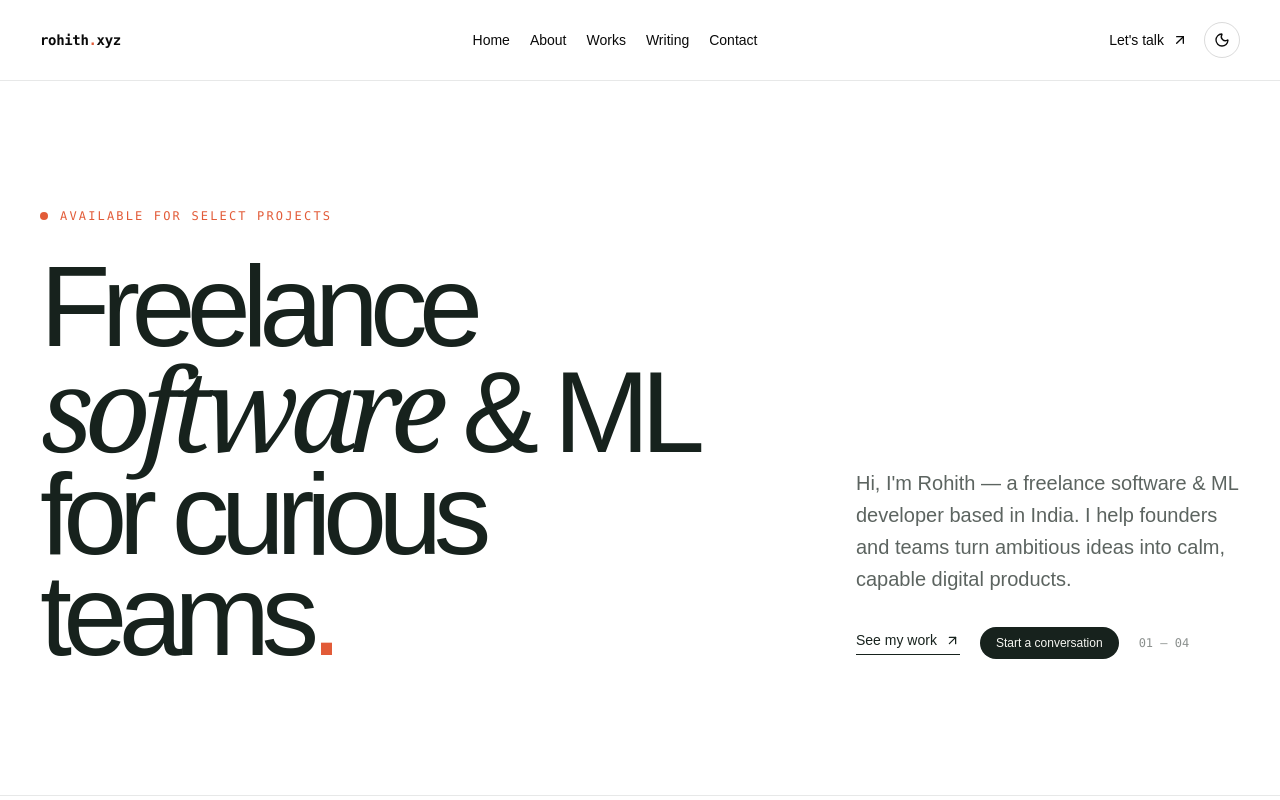
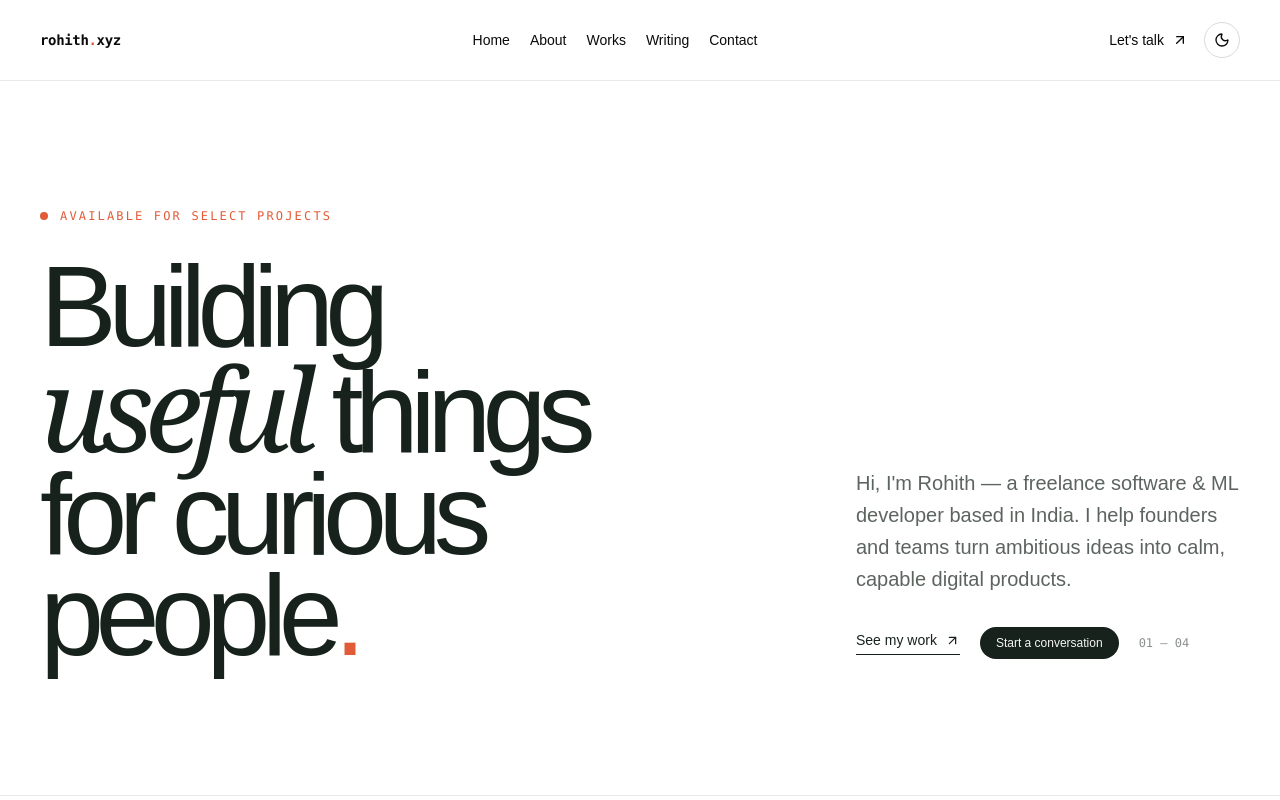
Before and after one commit to Rohith2201/rohith-portfolio, a Next.js app: page / in a window 1280 px wide. Shown: the top 800 px of the page. Built offline with nearby package versions, Linux system fonts and the light colour scheme.

Commit message:
Save code edits
V0-Edit-Session: 706a28af-b041-4519-a485-f4d06a5578e6

```diff
--- a/app/page.tsx
+++ b/app/page.tsx
@@ -66,7 +66,7 @@ export default function Page() {
       <section id="top" className="mx-auto grid max-w-7xl gap-12 px-6 pb-24 pt-40 lg:grid-cols-[1.15fr_.85fr] lg:items-end lg:px-10 lg:pb-32 lg:pt-52">
         <div>
           <div className="mb-8 flex items-center gap-3 font-mono text-xs uppercase tracking-[0.18em] text-[#e25b38]"><span className="size-2 rounded-full bg-[#e25b38]" /> Available for select projects</div>
-          <h1 className="max-w-4xl text-[clamp(3.5rem,9vw,8.8rem)] font-medium leading-[.88] tracking-[-.075em]">Freelance<br /><em className="font-serif font-normal">software</em> &amp; ML<br />for curious teams<span className="text-[#e25b38]">.</span></h1>
+          <h1 className="max-w-4xl text-[clamp(3.5rem,9vw,8.8rem)] font-medium leading-[.88] tracking-[-.075em]">Building<br /><em className="font-serif font-normal">useful</em> things<br />for curious people<span className="text-[#e25b38]">.</span></h1>
         </div>
         <div className="max-w-sm pb-2 lg:justify-self-end">
           <p className="text-xl leading-8 text-[#17221d]/70">Hi, I&apos;m Rohith — a freelance software &amp; ML developer based in India. I help founders and teams turn ambitious ideas into calm, capable digital products.</p>
```
